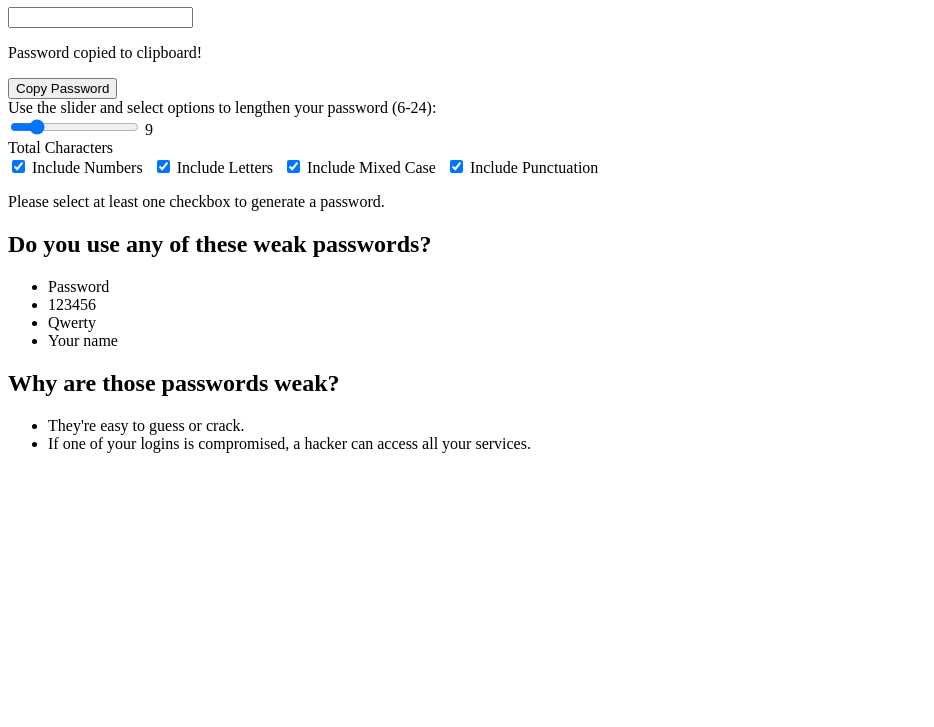
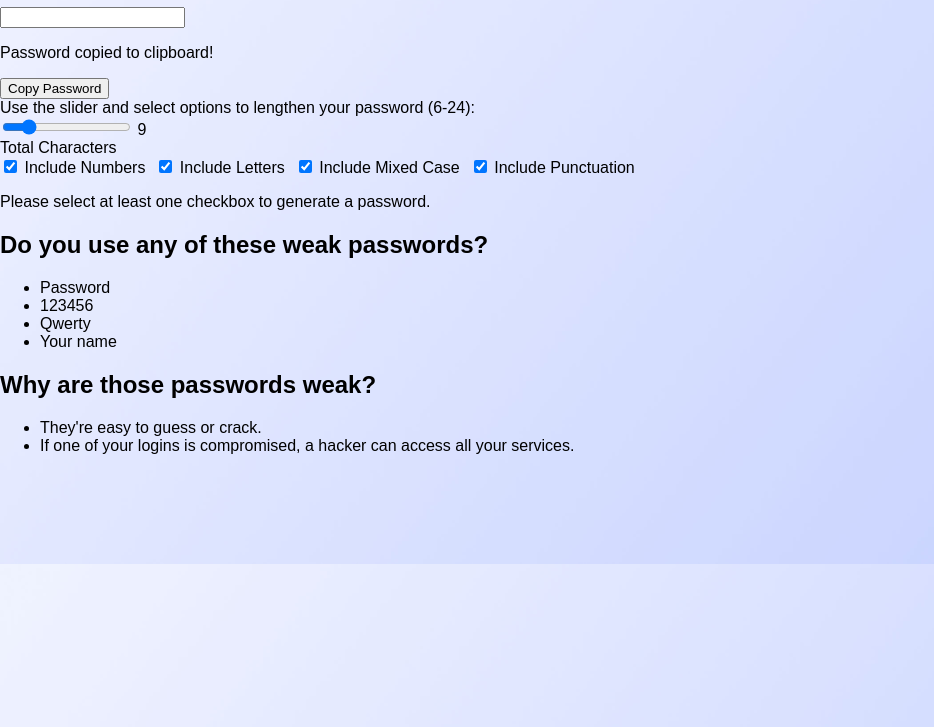
Before and after one commit to Tinku1001/passwordGenerator, a plain HTML site: page index.html in a window 1280 px wide. Shown: the part 73-800 px from the top of the page, without its empty margins (0-934 px from the left). Drawn offline with Linux system fonts and the light colour scheme.

Commit message:
task6 complete

```diff
--- a/index.html
+++ b/index.html
@@ -1,13 +1,14 @@
 <!DOCTYPE html>
 <html lang="en">
   <head>
-  <meta charset="UTF-8">
-  <meta name="viewport" content="width=device-width, initial-scale=1.0">
+    <meta charset="UTF-8" />
+    <meta name="viewport" content="width=device-width, initial-scale=1.0" />
     <title>Password Generator</title>
+    <link rel="stylesheet" href="styles.css" />
     <style>
       .checkbox-options {
         display: flex;
-      gap: 5px; /* Space between checkboxes */
+        gap: 5px;
         align-items: center;
       }
     </style>
@@ -16,26 +17,42 @@
     <div class="container">
       <h1>Password Generator</h1>
       <div class="password-row">
-      <input type="text" id="password">
-      <p class="clipboard-message" id="clipboard-msg">Password copied to clipboard!</p>
+        <input type="text" id="password" />
+        <p class="clipboard-message" id="clipboard-msg">
+          Password copied to clipboard!
+        </p>
         <button id="copy-btn">Copy Password</button>
       </div>
 
       <div class="slider-container">
-        <label for="password-length">Use the slider and select options to lengthen your password (6-24):</label>
+        <label for="password-length"
+          >Use the slider and select options to lengthen your password
+          (6-24):</label
+        >
         <div class="slider-row">
-          <input type="range" id="password-length" min="6" max="24" value="9">
+          <input type="range" id="password-length" min="6" max="24" value="9" />
           <span id="password-length-value">9</span>
         </div>
         <label for="password-length">Total Characters</label>
       </div>
 
       <div class="checkbox-options">
-        <!-- <h3>This is our password generator section.</h3> -->
-        <label><input type="checkbox" id="include-numbers" checked> Include Numbers</label><br>
-        <label><input type="checkbox" id="include-letters" checked> Include Letters</label><br>
-        <label><input type="checkbox" id="include-mixed-case" checked> Include Mixed Case</label><br>
-        <label><input type="checkbox" id="include-punctuation" checked> Include Punctuation</label><br>
+        <label
+          ><input type="checkbox" id="include-numbers" checked /> Include
+          Numbers</label
+        ><br />
+        <label
+          ><input type="checkbox" id="include-letters" checked /> Include
+          Letters</label
+        ><br />
+        <label
+          ><input type="checkbox" id="include-mixed-case" checked /> Include
+          Mixed Case</label
+        ><br />
+        <label
+          ><input type="checkbox" id="include-punctuation" checked /> Include
+          Punctuation</label
+        ><br />
       </div>
       <p>Please select at least one checkbox to generate a password.</p>
 
@@ -53,10 +70,12 @@
         <h2>Why are those passwords weak?</h2>
         <ul>
           <li>They're easy to guess or crack.</li>
-          <li>If one of your logins is compromised, a hacker can access all your services.</li>
+          <li>
+            If one of your logins is compromised, a hacker can access all your
+            services.
+          </li>
         </ul>
       </div>
-
     </div>
 
     <script src="script.js"></script>
--- /dev/null
+++ b/styles.css
@@ -0,0 +1,10 @@
+body {
+    margin: 0;
+    padding: 0;
+    font-family: Arial, sans-serif;
+    background-image: url('backgroundimage.jpeg');
+    background-size: cover;
+    background-position: center;
+    /* background-repeat: no-repeat; */
+
+  }
```
Also changed, not shown: backgroundimage.jpeg (added). Lines whose indentation alone changed are shown as unchanged.
